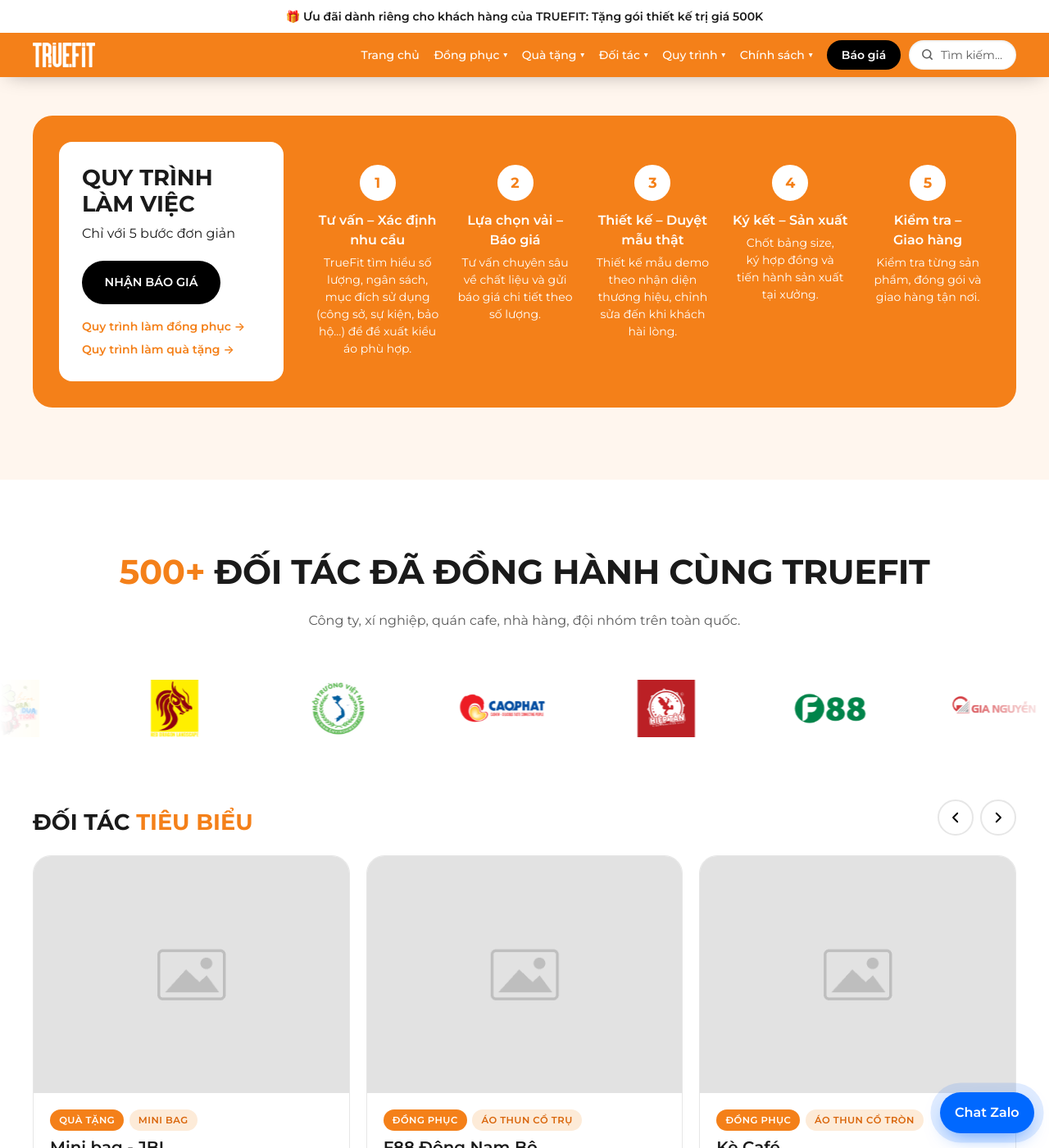
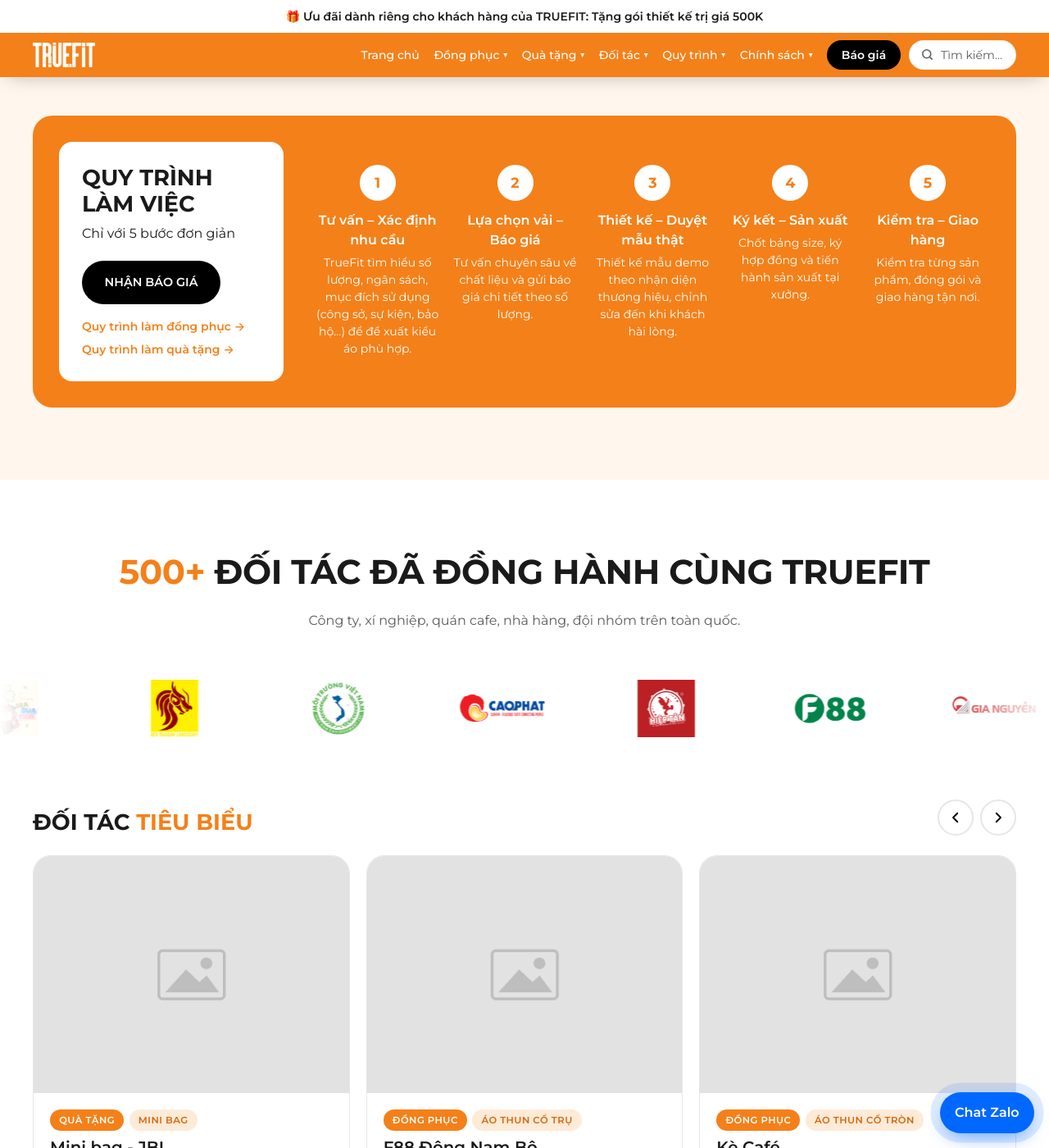
Before and after one commit to bap47/truefit, a Jekyll site: the page built from index.html, in a window 1280 px wide and 1400 px high, scrolled down 2729 px. Shown: the whole window at 82% size. Built offline with Jekyll 4.4.1, drawn with Linux system fonts in a browser that asks for light colours.

Commit message:
Add files via upload

```diff
--- a/assets/css/main.css
+++ b/assets/css/main.css
@@ -860,8 +860,7 @@
 .tf-marquee__item img { filter: none; opacity: 1; transition: transform .3s var(--ease); }
 .tf-marquee__item:hover img { transform: scale(1.12); }
 /* Không để 1 chữ rớt xuống dòng một mình (mọi thiết bị) */
-h1, h2, h3, h4, .tf-title, .tf-hero__title, .tf-story strong, .tf-card__name { text-wrap: balance; }
-p, li, dd, .tf-lead, .tf-hero__tagline { text-wrap: pretty; }
+h1, h2, h3, h4, .tf-title, .tf-hero__title, .tf-story strong, .tf-card__name, p, li, dd { text-wrap: wrap; } /* lấp đầy dòng; 2 chữ cuối được JS dính lại */
 /* "MIỄN PHÍ thiết kế - vận chuyển": luôn 1 dòng, chữ tự co theo màn hình */
 .tf-intro__title { white-space: nowrap; }
 @media (max-width: 760px) { .tf-intro__title { font-size: min(1.5rem, calc((100vw - 2.2rem) / 15.3)); } }
```
